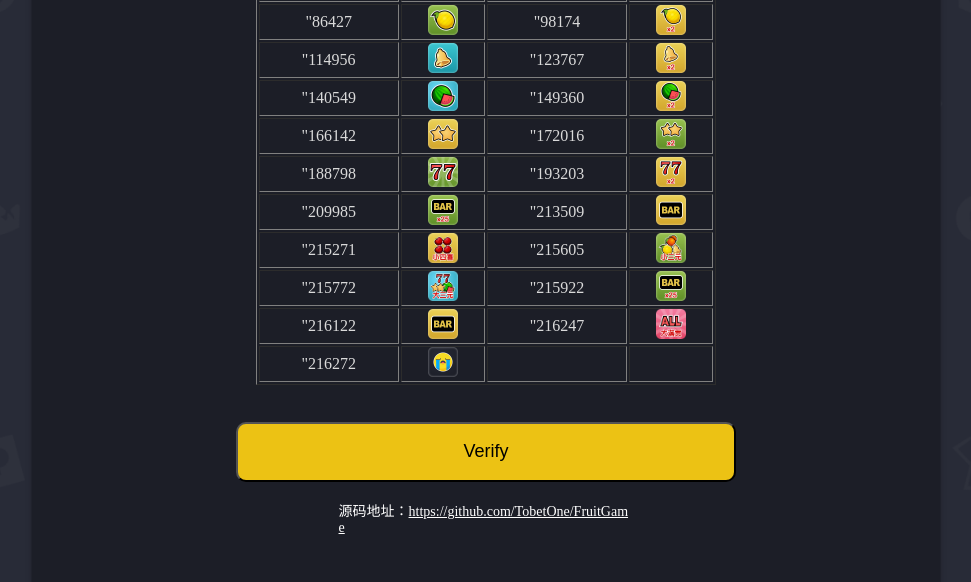
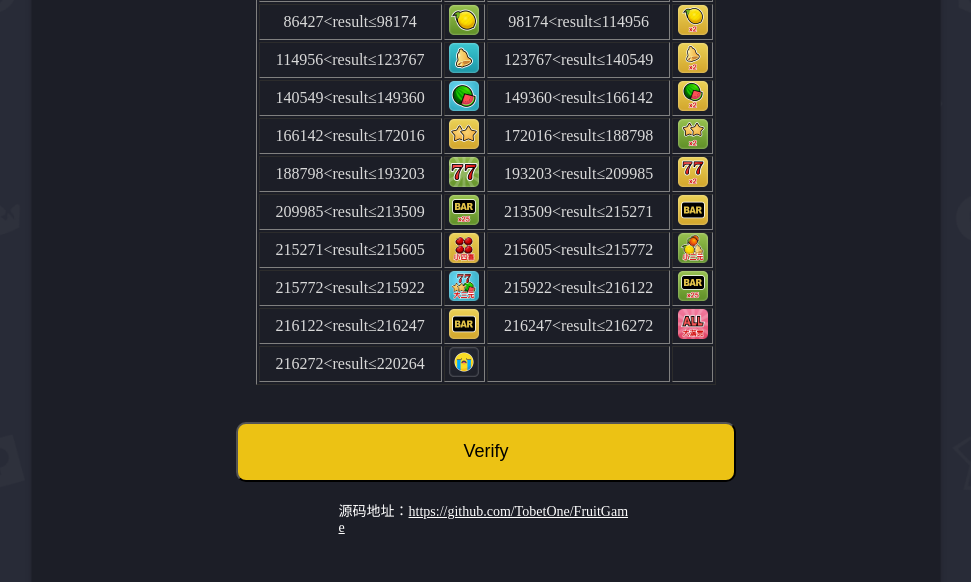
Before and after one commit to TobetOne/FruitGame, a plain HTML site: page index.html in a window 1280 px wide. Shown: the part 678-1260 px from the top of the page, without its empty margins (154-1125 px from the left). Drawn offline with Linux system fonts and the light colour scheme.

Commit message:
update table

```diff
--- a/index.html
+++ b/index.html
@@ -292,73 +292,73 @@
                             <th class='tableRow24'>结果</td>
                         </tr>
                         <tr>
-                            <td class='tableRow13'>"0<result≤35242"</td>
+                            <td class='tableRow13'>0&lt;result≤35242</td>
                             <td class='tableRow24'><img src="./image/apple.png" height="30px" width="30px"/></td>
-                            <td class='tableRow13'>"35242<result≤52024"</td>
+                            <td class='tableRow13'>35242&lt;result≤52024</td>
                             <td class='tableRow24'><img src="./image/apple_s.png" height="30px" width="30px"/></td>
                         </tr>
                         <tr>
-                            <td class='tableRow13'>"52024<result≤69645"</td>
+                            <td class='tableRow13'>52024&lt;result≤69645</td>
                             <td class='tableRow24'><img src="./image/orange.png" height="30px" width="30px"/></td>
-                            <td class='tableRow13'>"69645<result≤86427"</td>
+                            <td class='tableRow13'>69645&lt;result≤86427</td>
                             <td class='tableRow24'><img src="./image/orange_s.png" height="30px" width="30px"/></td>
                         </tr>
                         <tr>
-                            <td class='tableRow13'>"86427<result≤98174"</td>
+                            <td class='tableRow13'>86427&lt;result≤98174</td>
                             <td class='tableRow24'><img src="./image/pawpaw.png" height="30px" width="30px"/></td>
-                            <td class='tableRow13'>"98174<result≤114956"</td>
+                            <td class='tableRow13'>98174&lt;result≤114956</td>
                             <td class='tableRow24'><img src="./image/pawpaw_s.png" height="30px" width="30px"/></td>
                         </tr>
                         <tr>
-                            <td class='tableRow13'>"114956<result≤123767"</td>
+                            <td class='tableRow13'>114956&lt;result≤123767</td>
                             <td class='tableRow24'><img src="./image/bell.png" height="30px" width="30px"/></td>
-                            <td class='tableRow13'>"123767<result≤140549"</td>
+                            <td class='tableRow13'>123767&lt;result≤140549</td>
                             <td class='tableRow24'><img src="./image/bell_s.png" height="30px" width="30px"/></td>
                         </tr>
                         <tr>
-                            <td class='tableRow13'>"140549<result≤149360"</td>
+                            <td class='tableRow13'>140549&lt;result≤149360</td>
                             <td class='tableRow24'><img src="./image/watermelon.png" height="30px" width="30px"/></td>
-                            <td class='tableRow13'>"149360<result≤166142"</td>
+                            <td class='tableRow13'>149360&lt;result≤166142</td>
                             <td class='tableRow24'><img src="./image/watermelon_s.png" height="30px" width="30px"/></td>
                         </tr>
                         <tr>
-                            <td class='tableRow13'>"166142<result≤172016"</td>
+                            <td class='tableRow13'>166142&lt;result≤172016</td>
                             <td class='tableRow24'><img src="./image/star.png" height="30px" width="30px"/></td>
-                            <td class='tableRow13'>"172016<result≤188798"</td>
+                            <td class='tableRow13'>172016&lt;result≤188798</td>
                             <td class='tableRow24'><img src="./image/star_s.png" height="30px" width="30px"/></td>
                         </tr>
                         <tr>
-                            <td class='tableRow13'>"188798<result≤193203"</td>
+                            <td class='tableRow13'>188798&lt;result≤193203</td>
                             <td class='tableRow24'><img src="./image/77.png" height="30px" width="30px"/></td>
-                            <td class='tableRow13'>"193203<result≤209985"</td>
+                            <td class='tableRow13'>193203&lt;result≤209985</td>
                             <td class='tableRow24'><img src="./image/77_s.png" height="30px" width="30px"/></td>
                         </tr>
                         <tr>
-                            <td class='tableRow13'>"209985<result≤213509"</td>
+                            <td class='tableRow13'>209985&lt;result≤213509</td>
                             <td class='tableRow24'><img src="./image/bar_s.png" height="30px" width="30px"/></td>
-                            <td class='tableRow13'>"213509<result≤215271"</td>
+                            <td class='tableRow13'>213509&lt;result≤215271</td>
                             <td class='tableRow24'><img src="./image/bar.png" height="30px" width="30px"/></td>
                         </tr>
                         <tr>
-                            <td class='tableRow13'>"215271<result≤215605"</td>
+                            <td class='tableRow13'>215271&lt;result≤215605</td>
                             <td class='tableRow24'><img src="./image/sixi.png" height="30px" width="30px"/></td>
-                            <td class='tableRow13'>"215605<result≤215772"</td>
+                            <td class='tableRow13'>215605&lt;result≤215772</td>
                             <td class='tableRow24'><img src="./image/smallternary.png" height="30px" width="30px"/></td>
                         </tr>
                         <tr>
-                            <td class='tableRow13'>"215772<result≤215922"</td>
+                            <td class='tableRow13'>215772&lt;result≤215922</td>
                             <td class='tableRow24'><img src="./image/largeternary.png" height="30px" width="30px"/></td>
-                            <td class='tableRow13'>"215922<result≤216122"</td>
+                            <td class='tableRow13'>215922&lt;result≤216122</td>
                             <td class='tableRow24'><img src="./image/bar_s.png" height="30px" width="30px"/></td>
                         </tr>
                         <tr>
-                            <td class='tableRow13'>"216122<result≤216247"</td>
+                            <td class='tableRow13'>216122&lt;result≤216247</td>
                             <td class='tableRow24'><img src="./image/bar.png" height="30px" width="30px"/></td>
-                            <td class='tableRow13'>"216247<result≤216272"</td>
+                            <td class='tableRow13'>216247&lt;result≤216272</td>
                             <td class='tableRow24'><img src="./image/all.png" height="30px" width="30px"/></td>
                         </tr>
                         <tr>
-                            <td class='tableRow13'>"216272<result≤220264"</td>
+                            <td class='tableRow13'>216272&lt;result≤220264</td>
                             <td class='tableRow24'><img src="./image/none.png" height="30px" width="30px"/></td>
                             <td class='tableRow13'></td>
                             <td class='tableRow24'></td>
```
